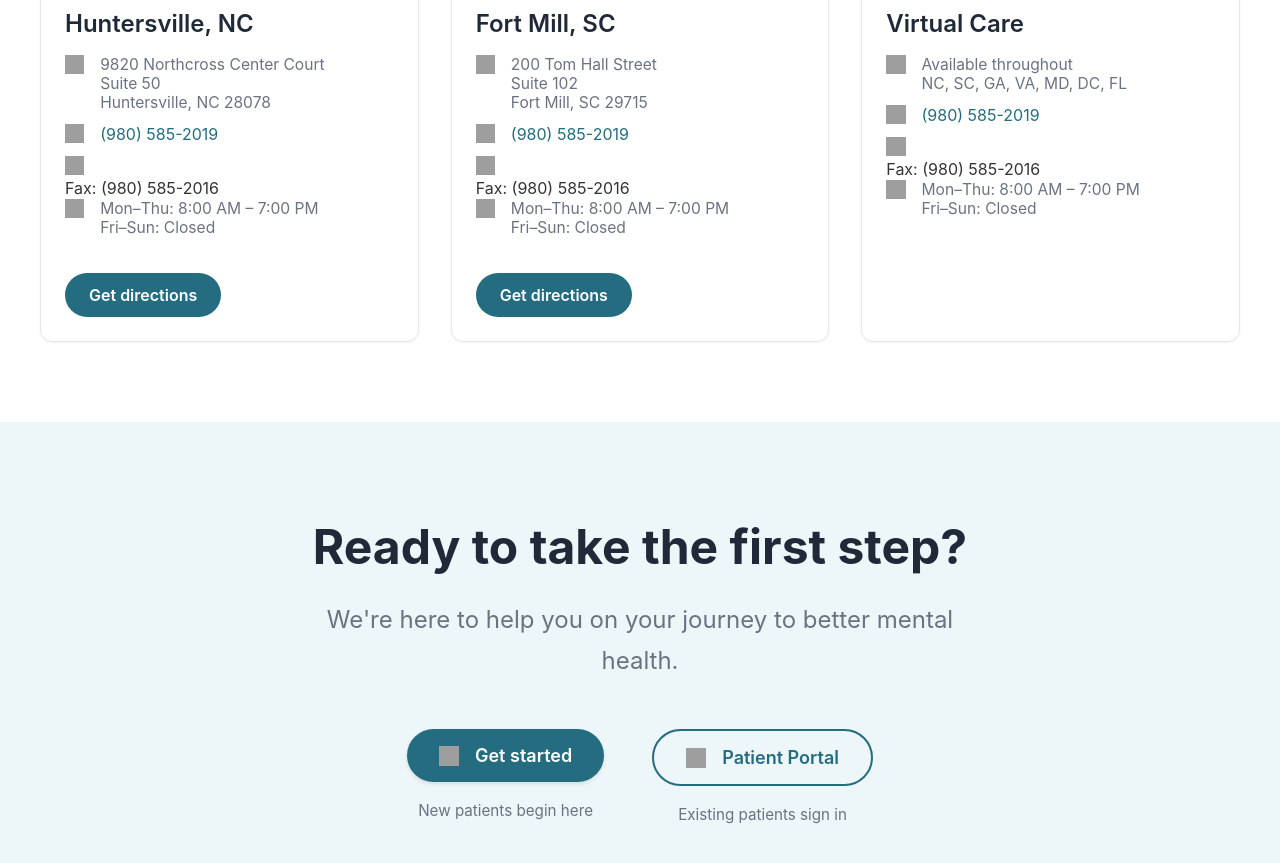
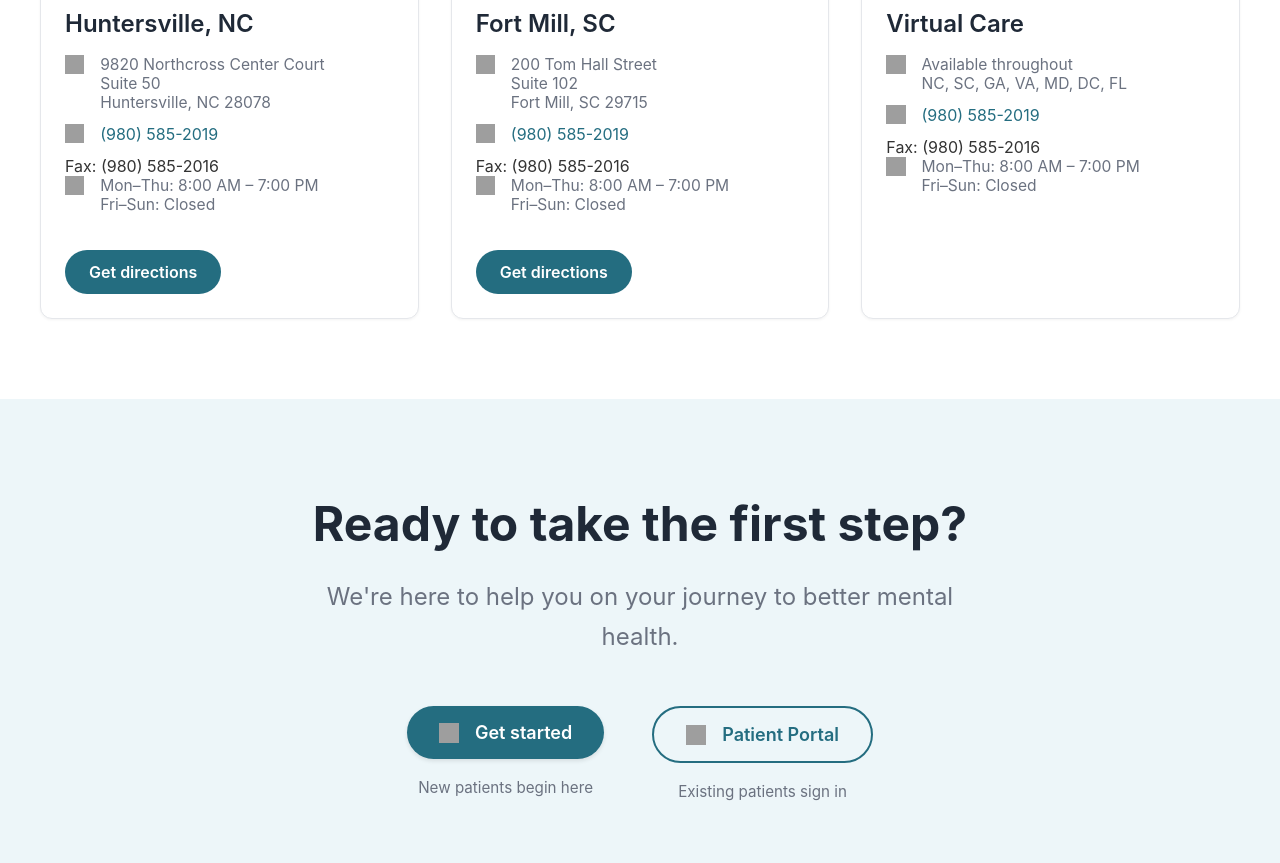
Before and after one commit to Brandi-Kinard/windsong-psychiatric, a React (Vite) app: page / in a window 1280 px wide. Shown: the part 5580-6443 px from the top of the page. Built offline with nearby package versions, Linux system fonts and the light colour scheme; grey boxes are pictures that could not be loaded.

Commit message:
Remove fax icon from location cards

```diff
--- a/src/components/Locations.jsx
+++ b/src/components/Locations.jsx
@@ -105,7 +105,6 @@ const Locations = () => {
                   </div>
 
                   <div className="location-fax">
-                    <span className="location-icon"><img src="https://raw.githubusercontent.com/Brandi-Kinard/imageSamples/main/windsong-psych/fax.png" alt="Fax" /></span>
                     <span>Fax: {location.fax}</span>
                   </div>
 
```
